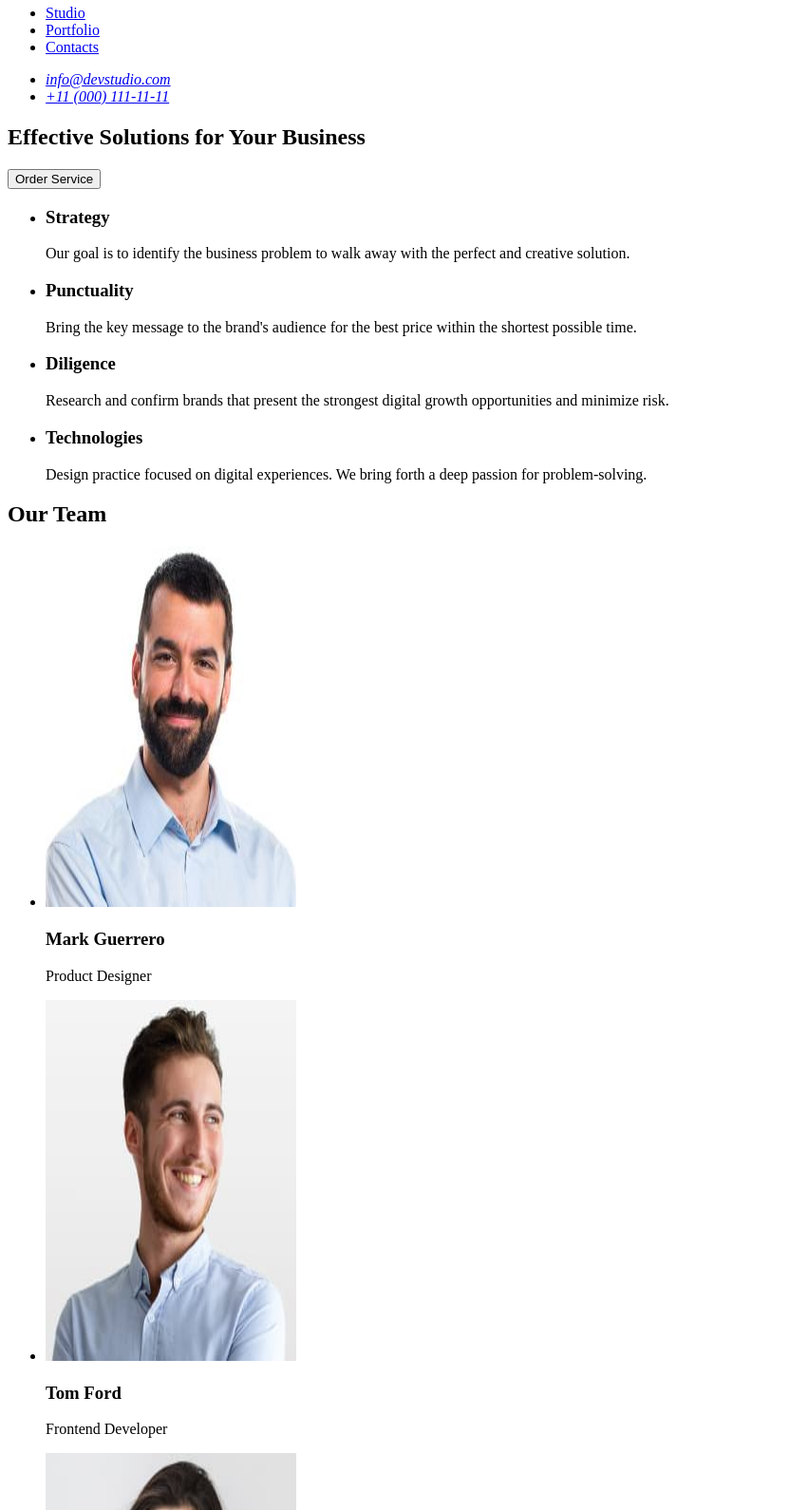
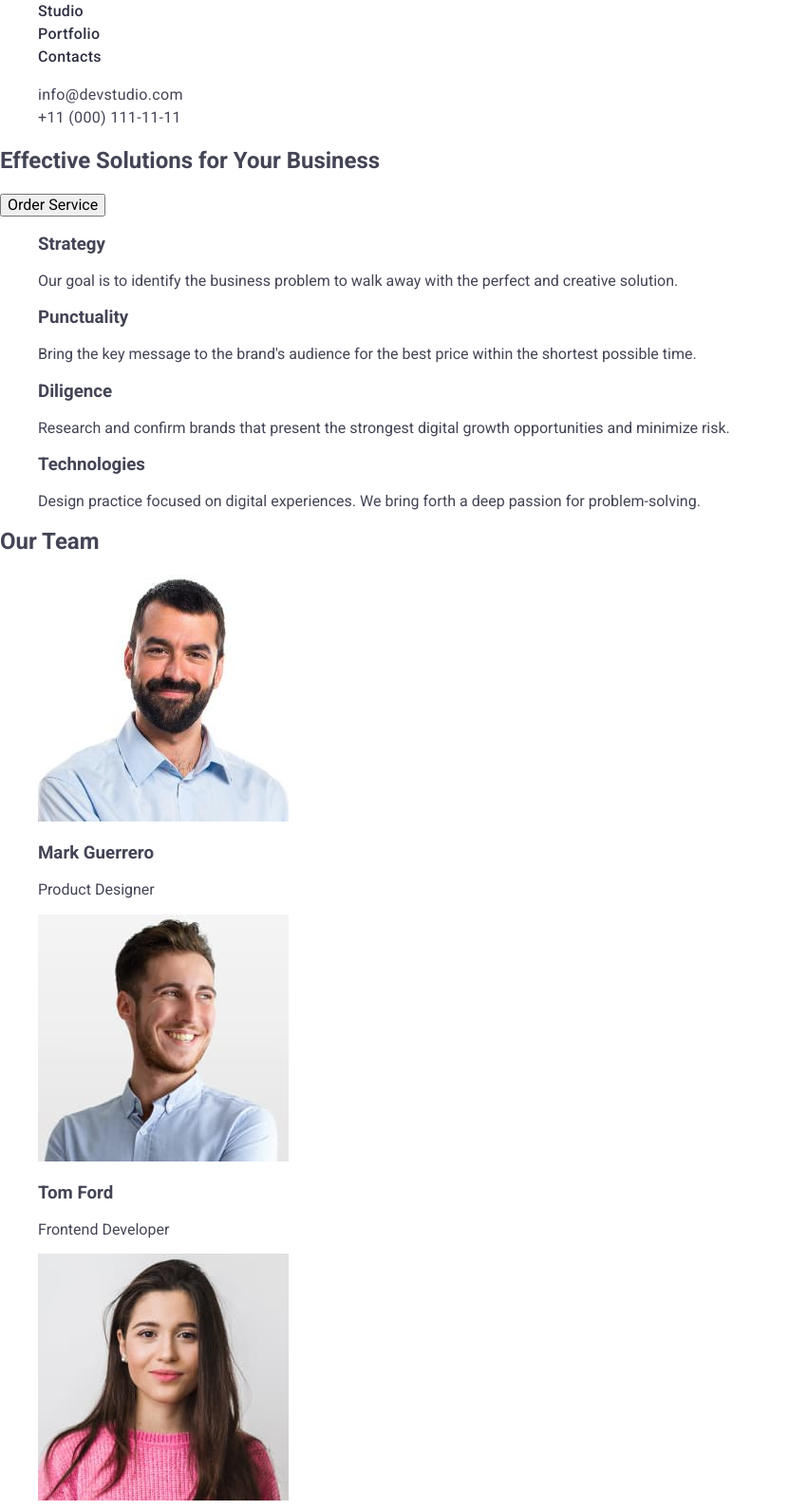
Before and after one commit to annasheremeta/goit-markup-hw-02, a plain HTML site: page index.html in a window 1280 px wide. Shown: the part 37-1627 px from the top of the page at 95% size, without its empty margins (0-831 px from the left). Drawn offline with nearby package versions, Linux system fonts and the light colour scheme.

Commit message:
add new files

```diff
--- /dev/null
+++ b/css/styles.css
@@ -0,0 +1,58 @@
+body {
+  font-family: 'Roboto', sans-serif;
+  color: #434455;
+  background-color: #fff;
+}
+ul,
+ol {
+  list-style-type: none;
+}
+a {
+  text-decoration: none;
+}
+
+.logo {
+  font-weight: 700;
+  font-size: 18px;
+  line-height: 1.17;
+  letter-spacing: 0.03em;
+  text-transform: uppercase;
+  color: #4d5ae5;
+}
+.header-logo .logo-part {
+  color: #2e2f42;
+}
+
+.nav-link {
+  font-weight: 500;
+  font-size: 16px;
+  line-height: 1.5;
+  letter-spacing: 0.02em;
+
+  color: #2e2f42;
+}
+.nav-link:hover,
+.nav-link:focus {
+  color: #404bbf;
+}
+.contact-info {
+  font-style: normal;
+}
+
+.contact-link {
+  font-size: 16px;
+  line-height: 1.5;
+  letter-spacing: 0.02em;
+  color: #434455;
+}
+.contact-link:hover,
+.contact-link:focus {
+  color: #404bbf;
+}
+
+.page-footer {
+  background: #2e2f42;
+}
+.footer-logo .logo-part {
+  color: #f4f4fd;
+}
--- a/index.html
+++ b/index.html
@@ -8,68 +8,81 @@
 for Your Business" />
     <meta name="keywords" content="Solutions Business Strategy" />
     <title>WebStudio</title>
+    <link rel="stylesheet" href="https://cdnjs.cloudflare.com/ajax/libs/modern-normalize/3.0.1/modern-normalize.min.css"
+        integrity="sha512-q6WgHqiHlKyOqslT/lgBgodhd03Wp4BEqKeW6nNtlOY4quzyG3VoQKFrieaCeSnuVseNKRGpGeDU3qPmabCANg=="
+        crossorigin="anonymous" referrerpolicy="no-referrer" />
+    <link rel="preconnect" href="https://fonts.googleapis.com" />
+    <link rel="preconnect" href="https://fonts.gstatic.com" crossorigin />
+    <link href="https://fonts.googleapis.com/css2?family=Raleway:wght@700&family=Roboto:wght@400;500;700&display=swap"
+        rel="stylesheet" />
+    <link rel="stylesheet" href="./css/styles.css" />
 </head>
 
 <body>
-    <header>
-        <nav>
-            <a href="./index.html">WebStudio</a>
-            <ul>
-                <li>
-                    <a href="./index.html">Studio</a>
+    <header class="page-header">
+        <nav class="main-nav">
+            <a class="logo header-logo" href="./index.html">Web
+                <span class="logo-part">Studio</span>
+            </a>
+            <ul class="nav-list">
+                <li class="nav-item">
+                    <a href="./index.html" class="nav-link">Studio</a>
                 </li>
                 <li>
-                    <a href="./index.html">Portfolio</a>
+                    <a href="./index.html" class="nav-link">Portfolio</a>
                 </li>
                 <li>
-                    <a href="./index.html">Contacts</a>
+                    <a href="./index.html" class="nav-link">Contacts</a>
                 </li>
             </ul>
         </nav>
         <address class="contact-info">
-            <ul>
+            <ul class="contact-list">
                 <li>
-                    <a href="mailto:info@devstudio.com">info@devstudio.com</a>
+                    <a href="mailto:info@devstudio.com" class="contact-link">info@devstudio.com</a>
                 </li>
                 <li>
-                    <a href="tel:+110001111111">+11 (000) 111-11-11</a>
+                    <a href="tel:+110001111111" class="contact-link">+11 (000) 111-11-11</a>
                 </li>
             </ul>
         </address>
     </header>
     <main>
         <!--Hero section-->
-        <section>
-            <h1>
+        <section class="hero-section">
+            <h1 class="page-title">
                 Effective Solutions
                 for Your Business
             </h1>
-            <button type="button">Order Service</button>
+            <button type="button" class="order-button">Order Service</button>
         </section>
         <!--Features Section-->
-        <section id="features">
-            <h2 hidden>Our features</h2>
+        <section class="feature-section">
+            <h2 class="feature-title" hidden>Our features</h2>
 
-            <ul>
-                <li>
-                    <h3>Strategy</h3>
-                    <p>Our goal is to identify the business
+            <ul class="features-list">
+                <li class="features-item">
+                    <h3 class="features-title">Strategy</h3>
+                    <p class="features-text">Our goal is to identify the business
                         problem to walk away with the perfect and creative solution.</p>
 
                 </li>
-                <li>
-                    <h3>Punctuality</h3>
-                    <p>Bring the key message to the brand's audience for the best price within the shortest possible
+                <li class="features-item">
+                    <h3 class="feature-title">Punctuality</h3>
+                    <p class="features-text">Bring the key message to the brand's audience for the best price within the
+                        shortest possible
                         time.</p>
                 </li>
-                <li>
-                    <h3>Diligence</h3>
-                    <p>Research and confirm brands that present the strongest digital growth opportunities and minimize
+                <li class="features-item">
+                    <h3 class="features-title">Diligence</h3>
+                    <p class="features-text">Research and confirm brands that present the strongest digital growth
+                        opportunities and minimize
                         risk.</p>
                 </li>
-                <li>
-                    <h3>Technologies</h3>
-                    <p>Design practice focused on digital experiences. We bring forth a deep passion for
+                <li class="features-item">
+                    <h3 class="feature-title">Technologies</h3>
+                    <p class="features-text">Design practice focused on digital experiences. We bring forth a deep
+                        passion for
                         problem-solving.</p>
                 </li>
             </ul>
@@ -77,40 +90,80 @@ for Your Business" />
         <!--Our team Section-->
 
 
-        <section id="team">
+        <section class="team-section">
 
-            <h2>Our Team</h2>
-            <ul>
-                <li>
+            <h2 class="team-title">Our Team</h2>
+            <ul class="team-list">
+                <li class="team-member">
 
                     <img src="./images/icons/MarkGuerrero.jpg" alt="Mark Guerrero, Product Designer" width="264"
-                        height="380" />
-                    <h3>Mark Guerrero</h3>
-                    <p>Product Designer</p>
+                        height="260" />
+                    <h3 class="member-name">Mark Guerrero</h3>
+                    <p class="member-role">Product Designer</p>
                 </li>
-                <li>
-                    <img src="./images/icons/TomFord.jpg" alt="Tom Ford, Frontend Developer" width="264" height="380" />
-                    <h3>Tom Ford</h3>
-                    <p>Frontend Developer</p>
+                <li class="team-member">
+                    <img src="./images/icons/TomFord.jpg" alt="Tom Ford, Frontend Developer" width="264" height="260" />
+                    <h3 class="member-name">Tom Ford</h3>
+                    <p class="member-role">Frontend Developer</p>
                 </li>
-                <li>
+                <li class="team-member">
                     <img src="./images/icons/CamilaGarcia.jpg" alt="Camila Garcia, Marketing" width="264"
-                        height="380" />
-                    <h3>Camila Garcia</h3>
-                    <p>Marketing</p>
+                        height="260" />
+                    <h3 class="member-name">Camila Garcia</h3>
+                    <p class="member-role">Marketing</p>
                 </li>
-                <li>
+                <li class="team-member">
                     <img src="./images/icons/DanielWilson.jpg" alt="Daniel Wilson,UI Designer" width="264"
-                        height="380" />
-                    <h3>Daniel Wilson</h3>
-                    <p>UI Designer</p>
+                        height="260" />
+                    <h3 class="member-name">Daniel Wilson</h3>
+                    <p class="member-role">UI Designer</p>
                 </li>
             </ul>
         </section>
+        <!--Our Portfolio-->
+        <section class="portfolio-section">
+            <h2 class="portfolio-title">Our Portfolio</h2>
+            <ul class="portfolio-list">
+                <li class="portfolio-item">
+                    <img src="./images/icons/BankingApp.jpg" alt="telephone" width="360" height="300" />
+                    <h3 class="portfolio-item-title">Banking App</h3>
+                    <p class="portfolio-item-description">App</p>
+                </li>
+                <li class="portfolio-item">
+                    <img src="./images/icons/TaxiService.jpg" alt="taxi" width="360" height="300" />
+                    <h3 class="portfolio-item-title">Cashless Payment</h3>
+                    <p class="portfolio-item-description">Marketing</p>
+                </li>
+                <li class="portfolio-item">
+                    <img src="./images/icons/CashlessPayment.jpg" alt="mcbook3" width="360" height="300" />
+                    <h3 class="portfolio-item-title">Meditation App</h3>
+                    <p class="portfolio-item-description">App</p>
+                </li>
+                <li class="portfolio-item">
+                    <img src="./images/icons/ScreenIllustrations.jpg" alt="QRcode4" width="360" height="300" />
+                    <h3 class="portfolio-item-title">Taxi Service</h3>
+                    <p class="portfolio-item-description">Marketing</p>
+                </li>
+                <li class="portfolio-item">
+                    <img src="./images/icons/MeditationApp.jpg" alt="BankApp5" width="360" height="300" />
+                    <h3 class="portfolio-item-title">Screen Illustrations</h3>
+                    <p class="portfolio-item-description">Design</p>
+                </li>
+                <li class="portfolio-item">
+                    <img src="./images/icons/OnlineCourses.jpg" alt="girl6" width="360" height="300" />
+                    <h3 class="portfolio-item-title">Online Courses</h3>
+                    <p class="portfolio-item-description">Marketing</p>
+                </li>
+            </ul>
+
+        </section>
     </main>
-    <footer>
-        <a href="./index.html">WebStudio</a>
-        <p>Increase the flow of customers and sales for your business with digital marketing & growth solutions.</p>
+    <footer class="page-footer">
+        <a href="./index.html" class="logo footer-logo">Web<span class="logo-part">Studio</span>
+        </a>
+        <p class="footer-text">Increase the flow of customers and sales for your business with digital marketing
+            &
+            growth solutions.</p>
 
     </footer>
 
```
Also changed, not shown: images/icons/BankingApp.jpg (added), images/icons/CashlessPayment.jpg (added), images/icons/MeditationApp.jpg (added), images/icons/OnlineCourses.jpg (added), images/icons/ScreenIllustrations.jpg (added), images/icons/TaxiService.jpg (added).
